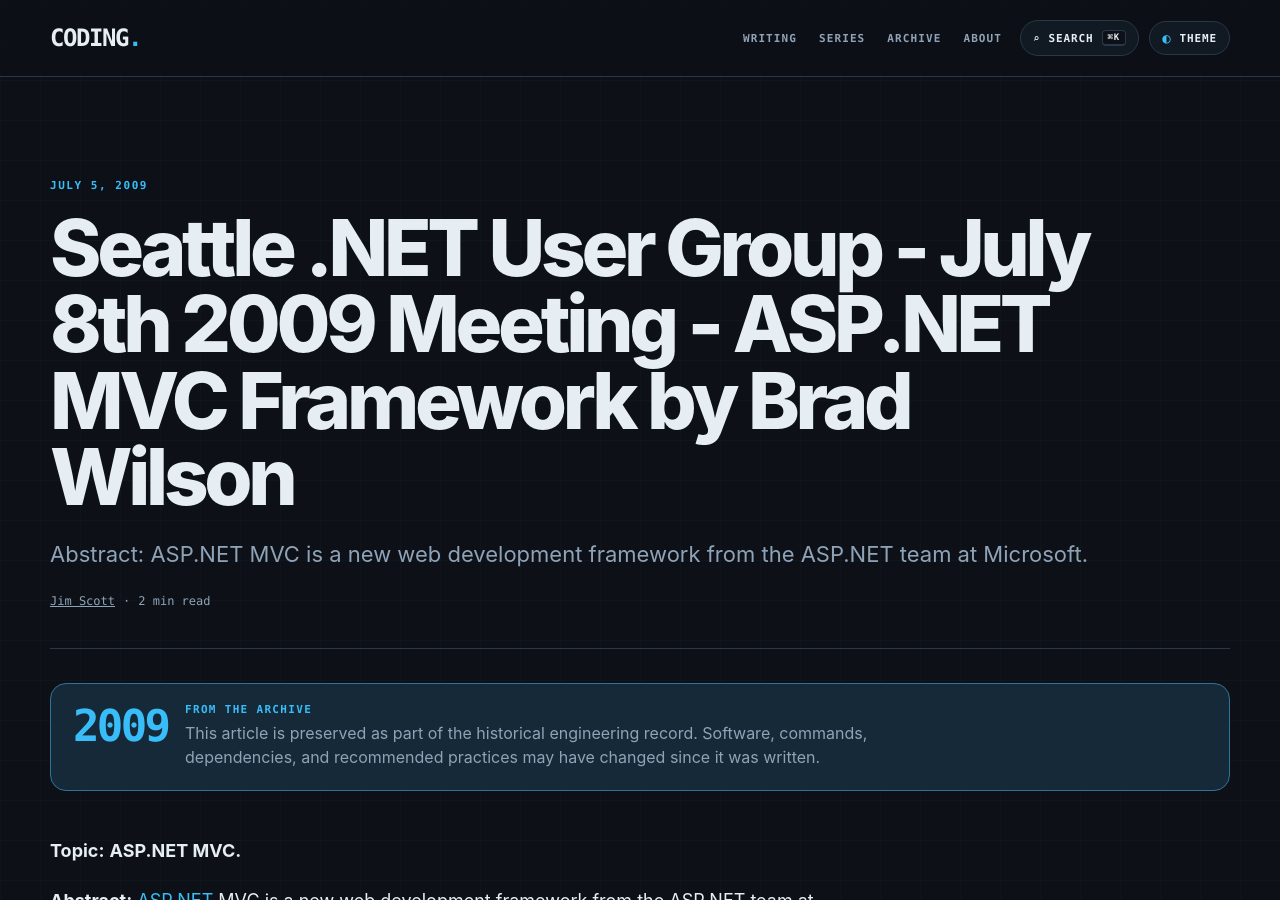
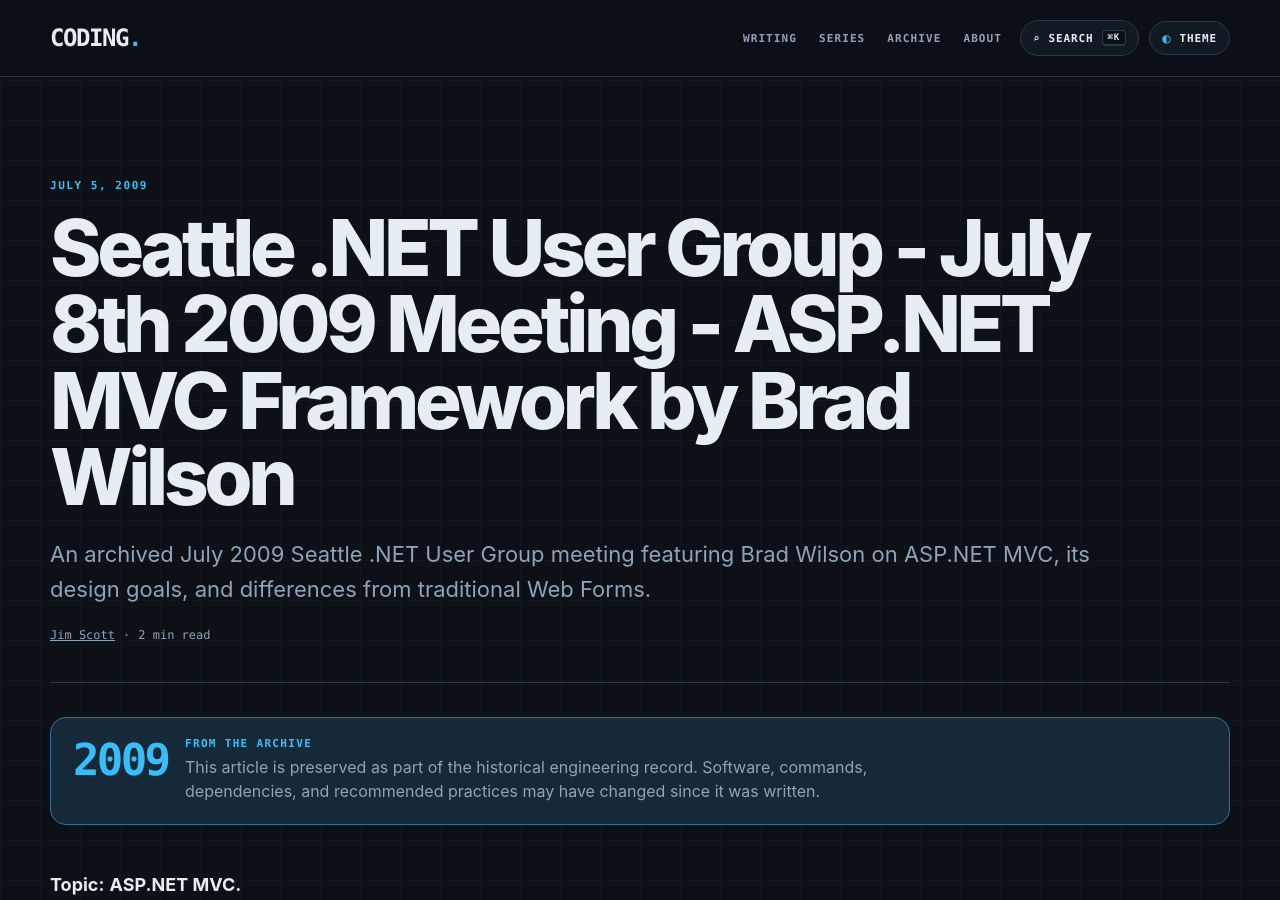
Before and after one commit to infoconex/coding-blog, a Jekyll site: the page built from post/2009/07/05/Seattle-NET-User-Group-July-8th-2009-Meeting-ASPNET-MVC-Framework-by-Brad-Wilson/index.md, in a window 1280 px wide and 900 px high. Built offline with Jekyll 4.4.1, drawn with Linux system fonts in a browser that asks for light colours.

Commit message:
SEO: improve page meta description

```diff
--- a/post/2009/07/05/Seattle-NET-User-Group-July-8th-2009-Meeting-ASPNET-MVC-Framework-by-Brad-Wilson/index.md
+++ b/post/2009/07/05/Seattle-NET-User-Group-July-8th-2009-Meeting-ASPNET-MVC-Framework-by-Brad-Wilson/index.md
@@ -2,7 +2,7 @@
 
 title: "Seattle .NET User Group - July 8th 2009 Meeting - ASP.NET MVC Framework by Brad Wilson"
 date: "2009-07-05"
-description: "Abstract: ASP.NET MVC is a new web development framework from the ASP.NET team at Microsoft."
+description: "An archived July 2009 Seattle .NET User Group meeting featuring Brad Wilson on ASP.NET MVC, its design goals, and differences from traditional Web Forms."
 tags: []
 slug: "seattle-net-user-group-july-8th-2009-meeting-asp-net-mvc-framework-by-brad-wilson"
 author: "Jim Scott"
```
